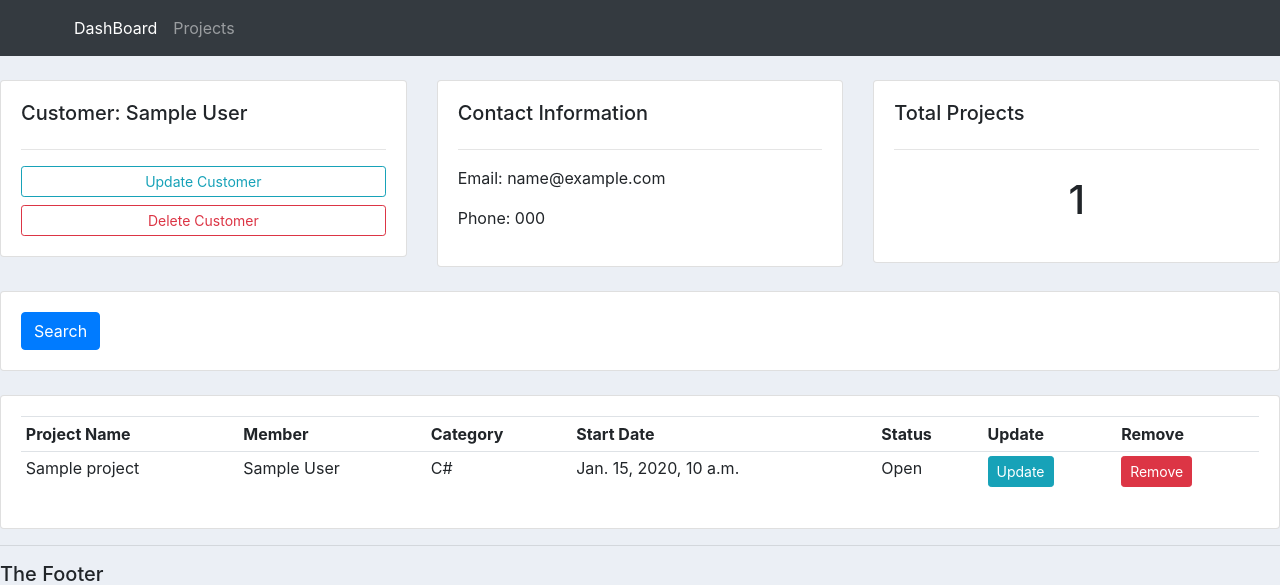
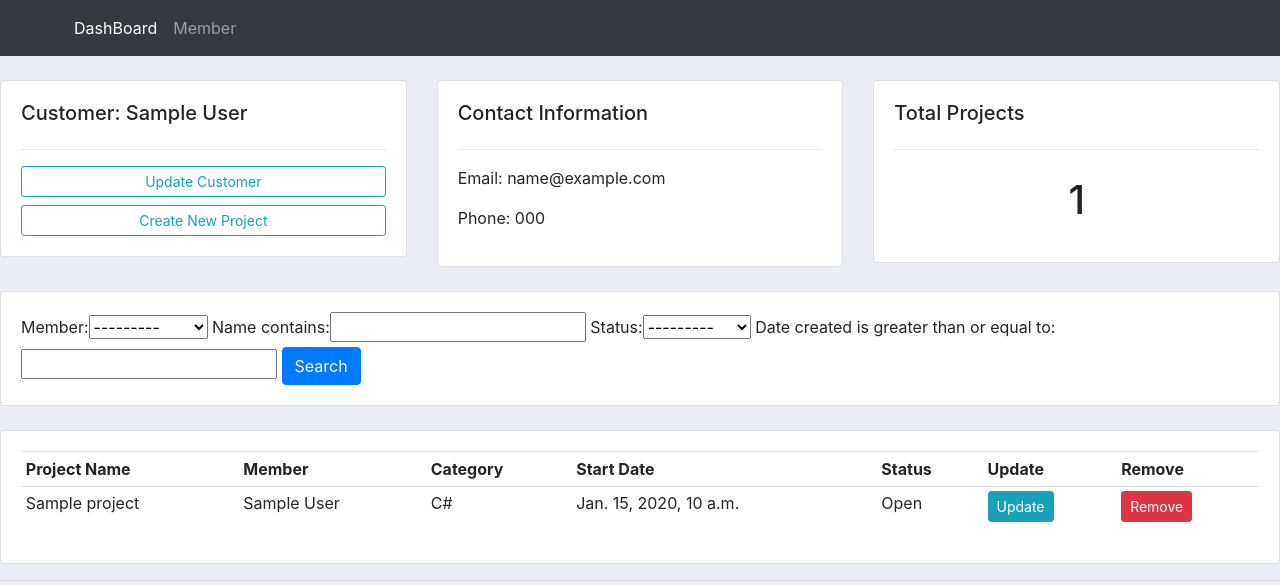
Before and after one commit to phulikely/PMS, a Django app: page /customer/1/ in a window 1280 px wide. Shown: the top 585 px of the page. Run offline with Django 3.2, Linux system fonts and the light colour scheme; tables that the repository leaves empty hold one stand-in row (values such as "Sample post"); some libraries are stand-ins or nearby versions.

Commit message:
add CRUD, Inline, Filter

```diff
--- /dev/null
+++ b/acc/filters.py
@@ -0,0 +1,14 @@
+import django_filters
+from django_filters import DateFilter
+from django_filters.filters import CharFilter
+
+from .models import *
+
+class ProjectFilter(django_filters.FilterSet):
+    name = CharFilter(field_name='name', lookup_expr='icontains')
+    start_date = DateFilter(field_name='date_created', lookup_expr='gte')
+    # name = django_filters.CharFilter(lookup_expr='iexact')
+    class Meta:
+        model = Project
+        fields = '__all__'
+        exclude = ['customer', 'date_created', ]
--- a/acc/templates/accounts/customer.html
+++ b/acc/templates/accounts/customer.html
@@ -10,7 +10,7 @@
 			<h5>Customer: {{customer.name}}</h5>
 			<hr>
 			<a class="btn btn-outline-info  btn-sm btn-block" href="">Update Customer</a>
-			<a class="btn btn-outline-danger  btn-sm btn-block" href="">Delete Customer</a>
+			<a class="btn btn-outline-info  btn-sm btn-block" href="{% url 'create_project' customer.id %}">Create New Project</a>
 
 		</div>
 	</div>
@@ -38,8 +38,9 @@
 <div class="row">
 	<div class="col">
 		<div class="card card-body">
+
 			<form method="get">
-
+				{{my_filter.form}}
 		    <button class="btn btn-primary" type="submit">Search</button>
 		  </form>
 		</div>
@@ -69,8 +70,8 @@
 						<td>{{project.member.category}}</td>
 						<td>{{project.date_created}}</td>
 						<td>{{project.status}}</td>
-						<td><a class="btn btn-sm btn-info" href="">Update</a></td>
-						<td><a class="btn btn-sm btn-danger" href="">Remove</a></td>
+						<td><a class="btn btn-sm btn-info" href="{% url 'update_project' project.id %}">Update</a></td>
+						<td><a class="btn btn-sm btn-danger" href="{% url 'delete_project' project.id %}">Remove</a></td>
 					</tr>
 				{% endfor %}
 
--- a/acc/templates/accounts/forms.py
+++ /dev/null
@@ -1,2 +0,0 @@
-from django.forms import ModelForm
-from .models import Project
--- a/acc/templates/accounts/navbar.html
+++ b/acc/templates/accounts/navbar.html
@@ -7,10 +7,10 @@
     <div class="collapse navbar-collapse" id="navbarNav">
       <ul class="navbar-nav">
         <li class="nav-item active">
-          <a class="nav-link" href="#">DashBoard</a>
+          <a class="nav-link" href="{%url 'home'%}">DashBoard</a>
         </li>
         <li class="nav-item">
-          <a class="nav-link" href="#">Projects</a>
+          <a class="nav-link" href="{% url 'members' %}">Member</a>
         </li>
       </ul>
     </div>
--- a/acc/urls.py
+++ b/acc/urls.py
@@ -3,7 +3,12 @@ from acc import views
 
 
 urlpatterns = [
-    path('', views.home),
-    path('members/', views.members),
-    path('customer/<str:pk>/', views.customer),
+    path('', views.home, name='home'),
+    path('members/', views.members, name='members'),
+    path('customer/<str:pk>/', views.customer, name='customer'),
+    path('create_customer/', views.create_customer, name='create_customer'),
+
+    path('create_project/<str:pk>/', views.create_project, name='create_project'),
+    path('update_project/<str:pk>/', views.update_project, name='update_project'),
+    path('delete_project/<str:pk>/', views.delete_project, name='delete_project')
 ]
--- a/acc/views.py
+++ b/acc/views.py
@@ -1,13 +1,16 @@
 from django.db.models.aggregates import Count
-from django.shortcuts import render
+from django.shortcuts import render, redirect
 from django.http import HttpResponse
+from django.forms import inlineformset_factory
 from .models import *
+from .forms import *
+from .filters import *
+
 
 # Create your views here.
 def home(request):
     projects = Project.objects.all()
     customers = Customer.objects.all()
-
     total_customers = customers.count()
     # total_projects = projects.count()
     total_projects = Project.objects.values("name").annotate(Count("name")).count()
@@ -21,30 +24,80 @@ def home(request):
                 'completed':completed,
                 'incompleted':incompleted
             }
+    return render(request, 'accounts/dashboard.html', context)
 
-    return render(request, 'accounts/dashboard.html', context)
 
 def members(request):
     members = Member.objects.all()
 
     return render(request, 'accounts/member.html', {'members':members})
 
+
 def customer(request, pk):
     customer = Customer.objects.get(id=pk)
+    projects = customer.project_set.all()
+    # project_count = projects.count()
+    project_count = projects.values("name").annotate(Count("name")).count()
 
-    projects = customer.project_set.all()
-    print(projects)
-    # project_count = projects.count()
-    project_count1 = projects.values("name").annotate(Count("name")).count()
-    print(Project.objects.values("name"))
+    my_filter = ProjectFilter(request.GET, queryset=projects)
+    projects = my_filter.qs
 
     context = {'customer':customer,
                 'projects':projects,
-                'project_count':project_count1
+                'project_count':project_count,
+                'my_filter':my_filter
     }
     return render(request, 'accounts/customer.html', context)
 
-def create_project(request):
+def create_customer(request):
+    form = CustomerForm()
+    if request.method == "POST":
+        #print(request.POST)
+        form = CustomerForm(request.POST)
+        if form.is_valid():
+            form.save()
+            return redirect('/')
 
-    context = {}
+    context = {'form':form}
+    return render(request, 'accounts/customer_form.html', context)
+
+
+def create_project(request, pk):
+    ProjectFormSet = inlineformset_factory(Customer, Project, fields=('member', 'name', 'status'), extra=3)
+    customer = Customer.objects.get(id=pk)
+    form_set = ProjectFormSet(queryset=Project.objects.none(), instance=customer)
+    #form = ProjectForm(initial={'customer':customer})
+    if request.method == "POST":
+        #print(request.POST)
+        #form = ProjectForm(request.POST)
+        form_set = ProjectFormSet(request.POST, instance=customer)
+        if form_set.is_valid():
+            form_set.save()
+            return redirect('/')
+
+    context = {'form_set':form_set}
     return render(request, 'accounts/project_form.html', context)
+
+
+def update_project(request, pk):
+    project = Project.objects.get(id=pk)
+    form = ProjectForm(instance=project)
+    if request.method == "POST":
+        #print(request.POST)
+        form = ProjectForm(request.POST, instance=project)
+        if form.is_valid():
+            form.save()
+            return redirect('/')
+
+    context = {'form':form}
+    return render(request, 'accounts/project_form.html', context)
+
+
+def delete_project(request, pk):
+    project = Project.objects.get(id=pk)
+    if request.method == "POST":
+        project.delete()
+        return redirect('/')
+
+    context = {'item':project}
+    return render(request, 'accounts/delete.html', context)
--- a/pms/settings.py
+++ b/pms/settings.py
@@ -39,6 +39,7 @@ INSTALLED_APPS = [
     'django.contrib.messages',
     'django.contrib.staticfiles',
     'acc',
+    'django_filters',
 ]
 
 MIDDLEWARE = [
```
Also changed, not shown: acc/forms.py (added, +13 -0 lines), acc/templates/accounts/customer_form.html (added, +20 -0 lines), acc/templates/accounts/dashboard.html (+4 -5 lines), acc/templates/accounts/delete.html (added, +22 -0 lines).
